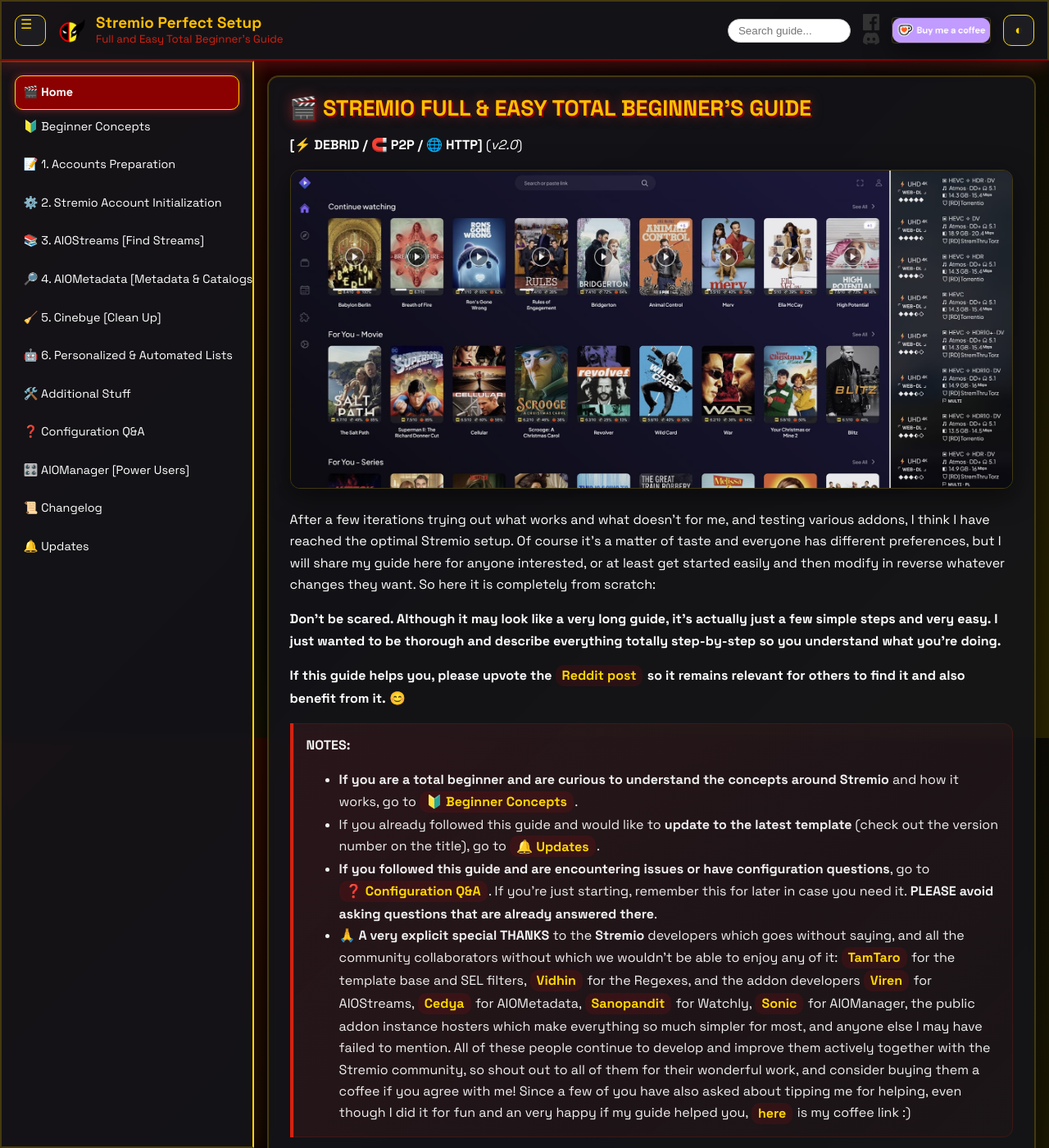
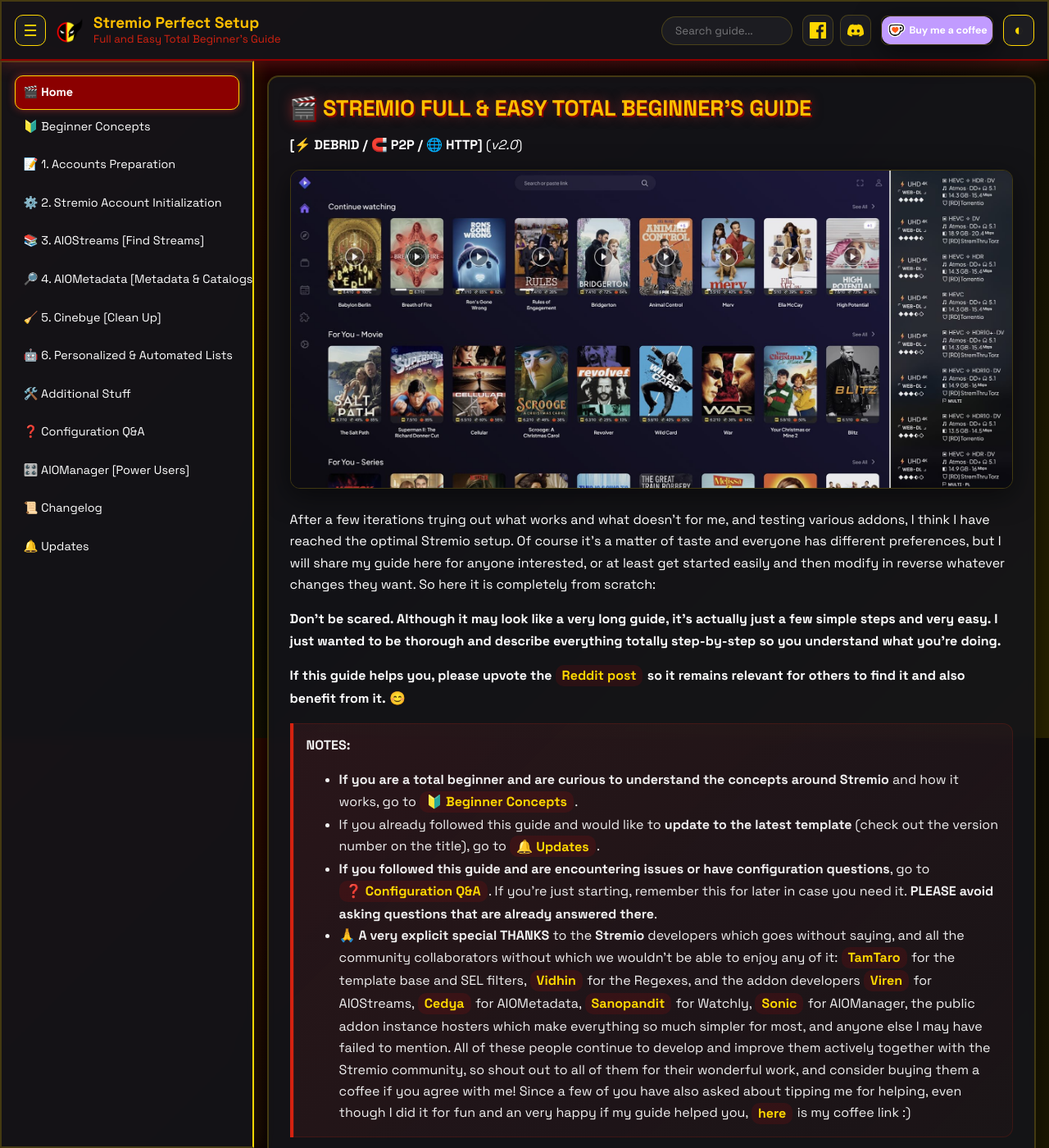
Before and after one commit to bimbipsubteam/bimbip-stremio, a Jekyll site: the page built from docs/index.md, in a window 1280 px wide and 1400 px high. Shown: the whole window at 82% size. Built offline with Jekyll 4.4.1, drawn with Linux system fonts in a browser that asks for light colours.

Commit message:
Update style.css

```diff
--- a/docs/assets/css/style.css
+++ b/docs/assets/css/style.css
@@ -499,7 +499,11 @@
   border-radius: 10px;
 }
 
-/* --- Cập nhật Topbar Layout --- */
+/* =========================================
+   CẬP NHẬT TOPBAR & FIX LỖI GIAO DIỆN MỚI
+   ========================================= */
+
+/* 1. Sắp xếp lại Topbar */
 .topbar {
   display: flex;
   justify-content: space-between;
@@ -508,60 +512,130 @@
   padding: 0 1rem;
 }
 
-.topbar-left, .topbar-right {
+.topbar-left {
   display: flex;
   align-items: center;
-  gap: 15px; /* Khoảng cách giữa các phần tử */
+  gap: 12px;
 }
 
-/* Ép Nút Hamburger LUÔN HIỂN THỊ trên cả máy tính */
-.nav-toggle-always {
-  display: flex !important;
+.topbar-right {
+  display: flex;
+  align-items: center;
+  gap: 12px;
 }
 
-/* --- Tùy chỉnh Ô Search --- */
+/* 2. Sửa lỗi icon Hamburger bị lệch & Ép hiển thị trên Desktop */
+.nav-toggle-always {
+  display: inline-flex !important; /* Bắt buộc hiện */
+}
+.icon-btn {
+  display: inline-flex;
+  align-items: center;
+  justify-content: center; /* Căn giữa icon Hamburger hoàn hảo */
+  font-size: 1.2rem;
+}
+
+/* 3. Tút lại giao diện Ô Search chuẩn Deadpool/Wolverine */
 .topbar-search input {
-  padding: 6px 12px;
+  padding: 8px 16px;
   border-radius: 20px;
-  border: 1px solid #ccc;
-  background: var(--bg-color, #fff);
-  color: var(--text-color, #333);
+  border: 1px solid var(--border) !important;
+  background: var(--panel-2) !important; /* Kính mờ tối */
+  color: var(--text) !important;         /* Chữ trắng */
   outline: none;
-  width: 150px;
-  transition: width 0.3s;
+  width: 160px;
+  transition: all 0.3s ease;
+  font-family: "Space Grotesk", sans-serif;
+}
+.topbar-search input::placeholder {
+  color: rgba(255, 255, 255, 0.4);
 }
 .topbar-search input:focus {
-  width: 200px;
-  border-color: #007bff;
+  width: 220px;
+  border-color: var(--accent-2) !important; /* Viền vàng Wolverine */
+  box-shadow: 0 0 12px rgba(255, 215, 0, 0.3); /* Phát sáng vàng */
 }
 
-/* --- Tùy chỉnh Social & Ko-fi --- */
+/* 4. Sửa lỗi Icon Mạng Xã Hội xấu & đè nhau */
+.topbar-social {
+  display: flex;
+  gap: 8px;
+}
 .social-btn {
-  color: var(--text-color, #333);
-  display: flex;
+  display: inline-flex;
   align-items: center;
-  transition: opacity 0.2s;
+  justify-content: center;
+  width: 38px;
+  height: 38px;
+  border-radius: 10px;
+  background: var(--panel-2);
+  border: 1px solid var(--border);
+  color: var(--accent-2); /* Màu vàng Wolverine */
+  transition: all 0.3s ease;
 }
 .social-btn:hover {
-  opacity: 0.7;
+  background: var(--accent); /* Nền đỏ Deadpool */
+  color: #fff;
+  border-color: var(--accent);
+  box-shadow: 0 0 15px rgba(226, 54, 54, 0.6);
+  transform: translateY(-2px);
 }
 
+/* Tùy chỉnh Nút Ko-fi */
 .topbar-kofi img {
-  height: 32px; /* Chỉnh độ cao ảnh kofi cho vừa vặn với topbar */
-  width: auto;
+  height: 36px !important;
+  width: auto !important;
   display: block;
-  border-radius: 4px;
+  border-radius: 8px !important;
+  border: 1px solid var(--border) !important;
+  transition: transform 0.3s ease;
+}
+.topbar-kofi:hover img {
+  transform: scale(1.05);
+  border-color: var(--accent-2) !important;
+  box-shadow: 0 0 15px rgba(255, 215, 0, 0.4);
 }
 
-/* --- Responsive (Cho màn hình điện thoại) --- */
-@media (max-width: 768px) {
-  /* Ẩn bớt chữ của tên website trên điện thoại cho đỡ chật */
+/* =========================================
+   FIX LỖI NÚT HAMBURGER KHÔNG HOẠT ĐỘNG TRÊN PC
+   ========================================= */
+/* Mặc định trên PC (Màn hình lớn) */
+.sidebar {
+  transition: transform 0.3s ease; /* Thêm hiệu ứng trượt mượt mà */
+}
+.layout {
+  transition: margin-left 0.3s ease;
+}
+
+/* Khi Javascript gán class .nav-open (Nghĩa là bạn bấm Hamburger) */
+/* Trên PC: Ẩn sidebar đi, mở rộng nội dung */
+body.nav-open .sidebar {
+  transform: translateX(-100%);
+}
+body.nav-open .layout {
+  margin-left: 0;
+}
+
+/* Responsive: Ẩn bớt trên điện thoại cho gọn */
+@media (max-width: 1040px) {
+  /* Đảo ngược logic cho màn hình nhỏ: Mặc định ẩn, bấm thì hiện */
+  body:not(.nav-open) .sidebar {
+    transform: translateX(-100%);
+  }
+  body.nav-open .sidebar {
+    transform: translateX(0);
+  }
+  body.nav-open .layout {
+    margin-left: 0; /* Nội dung không bị đẩy ngang trên điện thoại */
+  }
+
   .topbar-subtitle { display: none; }
-
-  /* Ô search thu nhỏ hoặc biến mất trên mobile tùy bạn, ở đây tôi cho nó nhỏ lại */
-  .topbar-search input { width: 100px; }
-  .topbar-search input:focus { width: 120px; }
-
-  /* Giảm khoảng cách */
+  .topbar-search input { width: 120px; }
+  .topbar-search input:focus { width: 140px; }
   .topbar-left, .topbar-right { gap: 8px; }
 }
+
+@media (max-width: 640px) {
+  /* Trên màn hình siêu nhỏ gọn chữ lại, ẩn nút kofi nếu quá chật */
+  .topbar-search { display: none; } /* Có thể bỏ dòng này nếu muốn giữ ô search trên mobile */
+}
```
